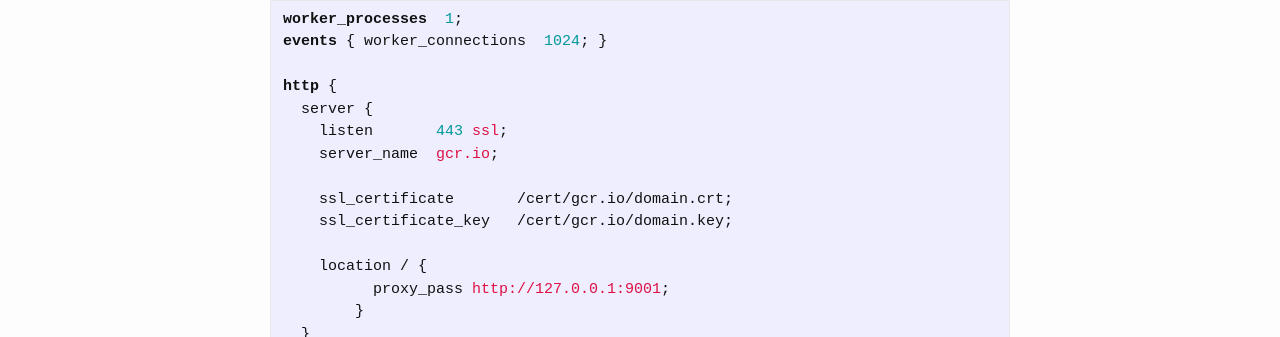
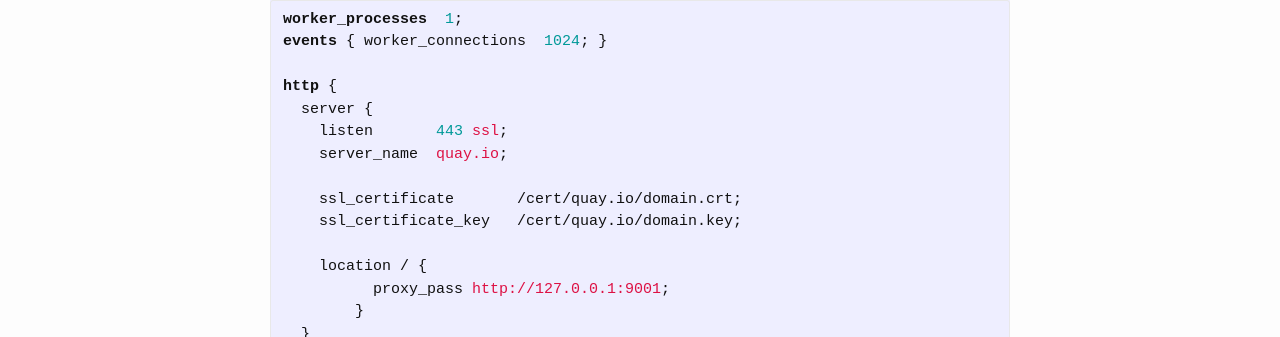
Before and after one commit to shinhwagk/blog, a Jekyll site: the page built from _posts/2019-10-03-super-short-article.md, in a window 1280 px wide. Shown: the part 323-660 px from the top of the page. Built offline with Jekyll 4.4.1, drawn with Linux system fonts in a browser that asks for light colours.

Commit message:
Update 2019-10-03-super-short-article.md

```diff
--- a/_posts/2019-10-03-super-short-article.md
+++ b/_posts/2019-10-03-super-short-article.md
@@ -18,10 +18,10 @@ events { worker_connections  1024; }
 http {
   server {
     listen       443 ssl;
-    server_name  gcr.io;
+    server_name  quay.io;
 
-    ssl_certificate       /cert/gcr.io/domain.crt;
-    ssl_certificate_key   /cert/gcr.io/domain.key;
+    ssl_certificate       /cert/quay.io/domain.crt;
+    ssl_certificate_key   /cert/quay.io/domain.key;
 
     location / {
 	  proxy_pass http://127.0.0.1:9001;
```
